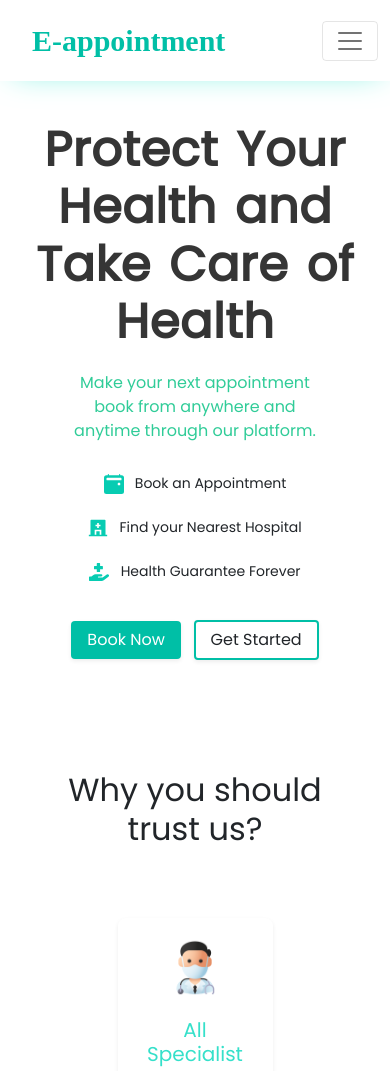
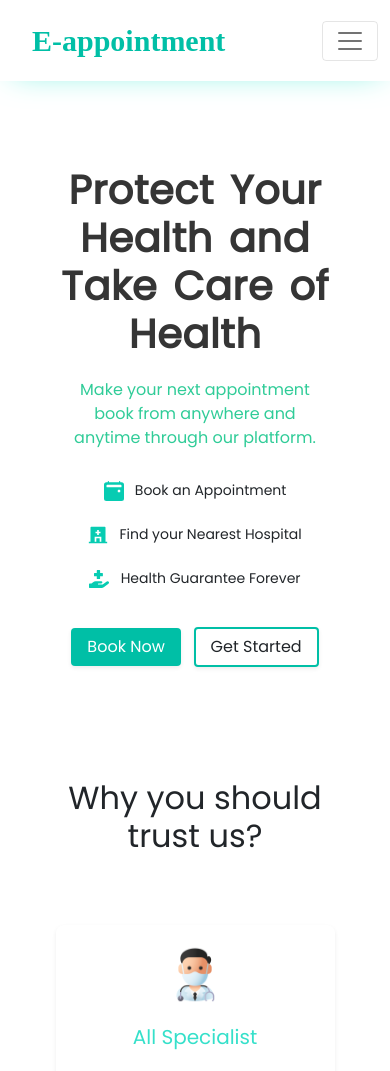
Before and after one commit to DebarshiMondal-06/E-Appointment, a React (Create React App) app in the folder Frontend/: page / in a window 390 px wide. Shown: the top 1071 px of the page. Built offline with nearby package versions, Linux system fonts and the light colour scheme; what amazon-cognito-identity-js would draw is missing.

Commit message:
updated align bugs

```diff
--- a/Frontend/src/Components/Navigation/NavList.js
+++ b/Frontend/src/Components/Navigation/NavList.js
@@ -54,7 +54,8 @@ const NavList = () => {
       </>
         : <>
           <li className="nav-item">
-            <NavLink onClick={Home} activeclassName='menu_active' className="nav--text nav-link" to="/"> Home </NavLink>
+            <NavLink onClick={Home} className="nav--text nav-link" to="/"> Home </NavLink>
+            {/* <NavLink onClick={Home} className='menu_active' className="nav--text nav-link" to="/"> Home </NavLink> */}
           </li>
           <li className="nav-item">
             <NavLink onClick={AboutMe} className="nav--text nav-link" to="/about-section"> About </NavLink>
--- a/Frontend/src/index.css
+++ b/Frontend/src/index.css
@@ -173,6 +173,10 @@ body {
       flex-wrap: wrap;
       justify-content: center;
   }
+  .first--section div h2{
+    margin-top: 20%!important;
+    font-size: 2.5em!important;
+  }
   .first--section div{
     text-align: center!important;
     justify-content: center;
@@ -258,7 +262,12 @@ body {
 
 @media only screen and (max-width: 990px) {
   .second--section .card{
-      width: 50%!important;
+      width: 40%!important;
+  }
+}
+@media only screen and (max-width: 590px) {
+  .second--section .card{
+      width: 90%!important;
   }
 }
 .second--section{
```
